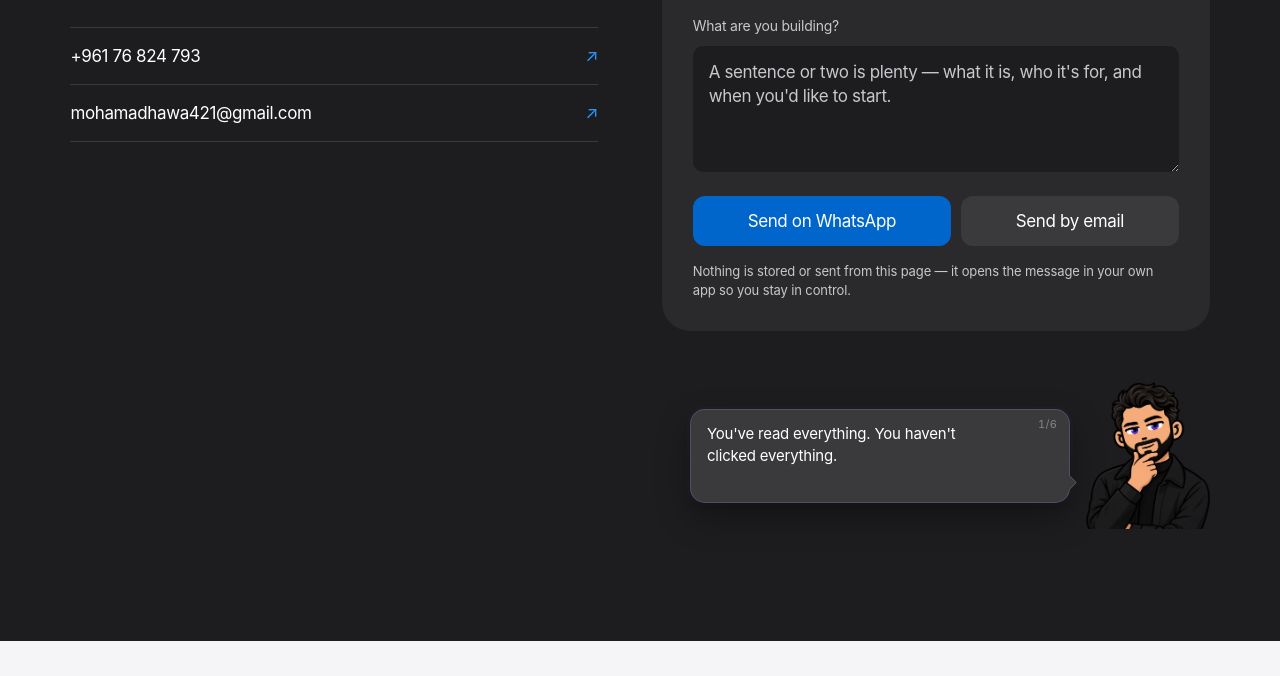
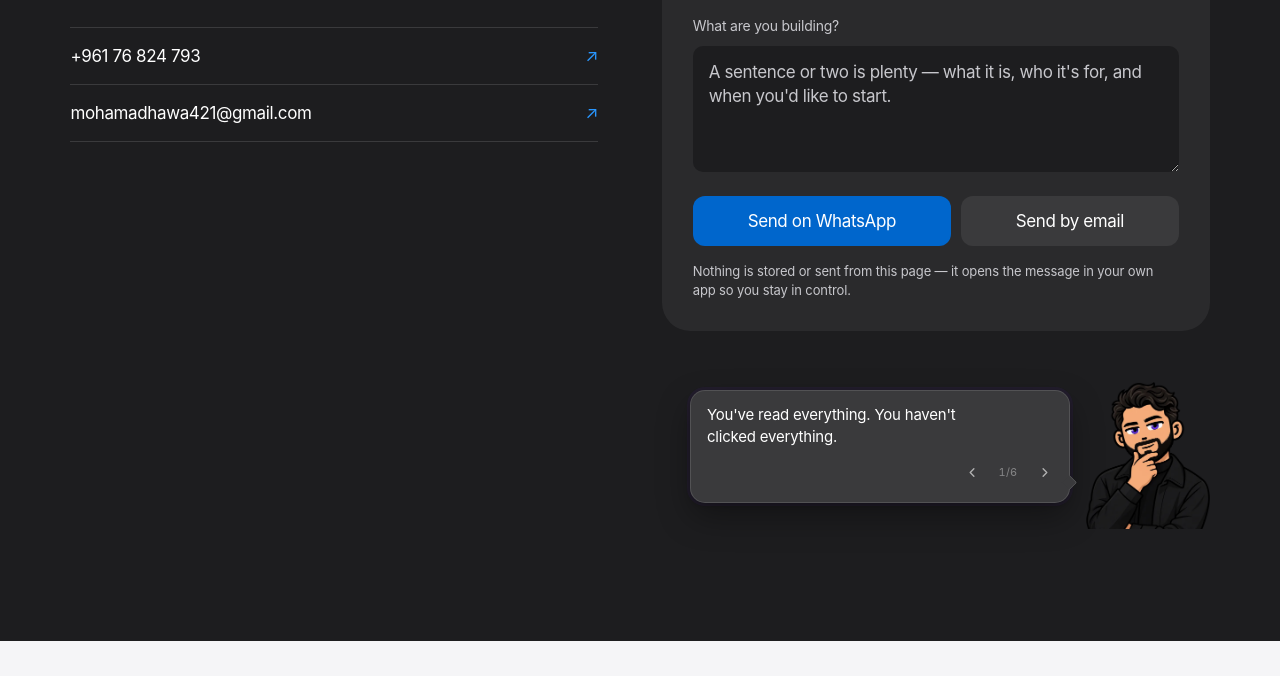
Before and after one commit to mohamadhawa421/New-portfolio, an Astro site in the folder apps/web/: page / in a window 1280 px wide. Shown: the part 5517-6193 px from the top of the page. Built offline with nearby package versions, Linux system fonts and the light colour scheme; Astro itself is replaced by a stand-in of ours.

Commit message:
He gets arrows, because a counter is not an instruction
The bubble said 1/6 and never said how to reach the second one. The way
through was pressing him, and nothing on screen suggested it — so the
counter was telling visitors there was more while withholding the means.
It is now a pager: a chevron either side of the number it already showed.

At the foot of the bubble rather than in the corner it used to sit in.
That is where the eye already is when the sentence ends, which is the
moment somebody wants the next one — and a cluster in the corner has to be
reserved against. The lone counter cost 46px of padding-right; three items
would have cost ninety, a third of the bubble's width on a phone, taken
out of the first line of every message to hold controls that belong after
it. The padding is gone and the text has its full width back.

Pressing him and paging him are deliberately not the same gesture. He
still rounds to the second line when pressed, because the opener only
opens and being handed the greeting twice is the page forgetting it has
met you. The arrows run the whole cycle both ways and wrap at both ends,
because a pager that cannot reach a page the counter displays is broken.
Verified: forward 1→4, back 4→1, wrapping 1→6→5, and pressing him from
5 still goes to 6.

Touch gets 34px targets at a legible resting opacity rather than the
quiet half of a hover pair, since there is no hover to find them with.
Checked on a 375px viewport: both arrows inside the bubble, no shuffle as
the number changes, nothing added to the page's horizontal extent — the
10px overflow there is the closed nav drawer and predates this, confirmed
by measuring with the change stashed.

```diff
--- a/apps/web/src/components/CharacterAside.astro
+++ b/apps/web/src/components/CharacterAside.astro
@@ -69,10 +69,49 @@ const { src, alt, lines, width, height, tone = 'page' } = Astro.props;
         page is a collision waiting for a DOM order to change, and this one is
         the newcomer.
       */}
+      <span class="aside__say" data-say aria-live="polite">{lines[0]}</span>
+
       {lines.length > 1 && (
-        <span class="aside__count" data-say-count aria-hidden="true">{`1/${lines.length}`}</span>
+        <span class="aside__pager">
+          <button
+            class="aside__step"
+            type="button"
+            data-say-step="-1"
+            aria-label="Previous thing he said"
+          >
+            <svg viewBox="0 0 12 12" width="11" height="11" aria-hidden="true" focusable="false">
+              <path
+                d="M7.5 2L3.5 6l4 4"
+                fill="none"
+                stroke="currentColor"
+                stroke-width="1.5"
+                stroke-linecap="round"
+                stroke-linejoin="round"
+              />
+            </svg>
+          </button>
+
+          <span class="aside__count" data-say-count aria-hidden="true">{`1/${lines.length}`}</span>
+
+          <button
+            class="aside__step"
+            type="button"
+            data-say-step="1"
+            aria-label="Next thing he has to say"
+          >
+            <svg viewBox="0 0 12 12" width="11" height="11" aria-hidden="true" focusable="false">
+              <path
+                d="M4.5 2l4 4-4 4"
+                fill="none"
+                stroke="currentColor"
+                stroke-width="1.5"
+                stroke-linecap="round"
+                stroke-linejoin="round"
+              />
+            </svg>
+          </button>
+        </span>
       )}
-      <span class="aside__say" data-say aria-live="polite">{lines[0]}</span>
     </p>
 
     <button class="aside__figure" type="button" data-say-more aria-label="Ask him again">
@@ -210,14 +249,33 @@ const { src, alt, lines, width, height, tone = 'page' } = Astro.props;
      * doing it rather than as a word replacement. Reduced motion swaps
      * straight over; the bolt is the animation, so there is nothing to soften.
      */
-    function speak(el: HTMLElement) {
+    function speak(el: HTMLElement, delta = 1, paging = false) {
       const say = el.querySelector<HTMLElement>('[data-say]');
       const script: string[] = JSON.parse(el.dataset.lines || '[]');
       if (!say || script.length < 2) return;
 
       const at = Number(el.dataset.line || 0);
-      // Round to the second line, never the first: the opener only opens.
-      const next = at + 1 >= script.length ? 1 : at + 1;
+      const last = script.length;
+
+      /*
+       * Pressing him and paging him are not quite the same gesture.
+       *
+       * Pressing him means "tell me something else", and it rounds to the
+       * second line rather than the first, because the opener only opens —
+       * being handed "Hi, I'm the one who made this" for a second time is the
+       * page forgetting it has already met you.
+       *
+       * The arrows are a pager, and a pager that skips a page is broken. If
+       * the counter can read 1/6 then 1/6 has to be somewhere the arrows can
+       * reach, so they run the whole cycle in both directions and wrap at both
+       * ends. The same script, addressed two ways: one asks him a question,
+       * the other turns the pages of what he has already said.
+       */
+      const next = paging
+        ? (at + delta + last) % last
+        : at + 1 >= last
+          ? 1
+          : at + 1;
       el.dataset.line = String(next);
 
       /*
@@ -397,6 +455,12 @@ const { src, alt, lines, width, height, tone = 'page' } = Astro.props;
       el.querySelector<HTMLElement>('[data-say-more]')?.addEventListener('click', () =>
         speak(el)
       );
+
+      // The two arrows, which page rather than ask. `paging` is what tells
+      // speak() to treat the opener as a page like any other.
+      el.querySelectorAll<HTMLElement>('[data-say-step]').forEach((step) => {
+        step.addEventListener('click', () => speak(el, Number(step.dataset.sayStep) || 1, true));
+      });
       reserve(el);
       /*
        * And again once the webfont has landed. Measured against the fallback,
@@ -643,8 +707,6 @@ const { src, alt, lines, width, height, tone = 'page' } = Astro.props;
     min-width: 0;
     margin-bottom: clamp(14px, 2vw, 26px);
     padding: 13px 16px;
-    /* The corner the counter sits in, kept clear of the first line. */
-    padding-right: 46px;
     border-radius: var(--r-md);
     border: 1px solid var(--aside-line);
     background: var(--aside-surface);
@@ -724,17 +786,114 @@ const { src, alt, lines, width, height, tone = 'page' } = Astro.props;
    * Quiet on purpose. It is there for the moment you wonder whether you have
    * been round twice, and invisible the rest of the time.
    */
+  /*
+   * The pager, at the foot of what he just said.
+   *
+   * It used to be a bare counter in the top right corner, which told you there
+   * were six things and not how to get to the second one — the way through was
+   * pressing him, and nothing said so. These are that instruction, made of the
+   * control itself.
+   *
+   * At the foot rather than in the corner for two reasons. It is where the eye
+   * already is when the sentence ends, which is the moment somebody wants the
+   * next one. And a cluster in the corner has to be reserved against: the
+   * counter alone cost 46px of padding-right, and three items would cost
+   * ninety — a third of the bubble's width on a phone, taken out of the first
+   * line of every message to hold controls that belong after it. The bubble
+   * has its full width back.
+   */
+  .aside__pager {
+    display: flex;
+    align-items: center;
+    justify-content: flex-end;
+    gap: 2px;
+    margin-top: 8px;
+    /* Pulled into the padding so the arrows sit against the bubble's own
+       edge rather than a step inside it, which is where a footer control
+       looks placed rather than parked. */
+    margin-right: -6px;
+  }
+
   .aside__count {
-    position: absolute;
-    top: 9px;
-    right: 12px;
     font-size: 11px;
     line-height: 1;
     letter-spacing: 0.02em;
     font-variant-numeric: tabular-nums;
     color: var(--aside-ink);
     opacity: 0.38;
+    /* Wide enough for two digits either side of the slash, so the arrows do
+       not shuffle sideways as the number changes. */
+    min-width: 30px;
+    text-align: center;
     pointer-events: none;
+  }
+
+  /*
+   * Quiet until wanted, and a real target the whole time.
+   *
+   * 30px square, which is bigger than the mark inside it: an 11px chevron is
+   * the right weight next to 11px type and the wrong size for a thumb, so the
+   * button is the target and the glyph is the drawing. Nothing here has a
+   * background until it is hovered — a filled control at the foot of a speech
+   * bubble reads as a form, and this is furniture.
+   */
+  .aside__step {
+    display: grid;
+    place-items: center;
+    width: 30px;
+    height: 30px;
+    padding: 0;
+    border: 0;
+    border-radius: 50%;
+    background: transparent;
+    color: var(--aside-ink);
+    opacity: 0.42;
+    cursor: pointer;
+    transition:
+      opacity 200ms var(--ease-out),
+      background 200ms var(--ease-out);
+  }
+
+  .aside__step:hover,
+  .aside__step:focus-visible {
+    opacity: 0.95;
+    background: color-mix(in srgb, var(--aside-ink) 9%, transparent);
+  }
+
+  .aside__step:active {
+    opacity: 1;
+  }
+
+  /* A drawn pointer cannot also be a system one. */
+  :global(:root.has-custom-cursor) .aside__step {
+    cursor: none;
+  }
+
+  /*
+   * On a touch screen they are permanent and a little larger.
+   *
+   * There is no hover to find them with, so the resting state has to be
+   * legible on its own rather than being the quiet half of a pair — and 34px
+   * is the smallest square worth aiming a thumb at.
+   */
+  @media (hover: none) {
+    .aside__step {
+      width: 34px;
+      height: 34px;
+      opacity: 0.6;
+    }
+
+    .aside__pager {
+      gap: 4px;
+      margin-top: 6px;
+      margin-right: -8px;
+    }
+  }
+
+  @media (prefers-reduced-motion: reduce) {
+    .aside__step {
+      transition-duration: 1ms;
+    }
   }
 
   .aside--dark .aside__bubble {
```
